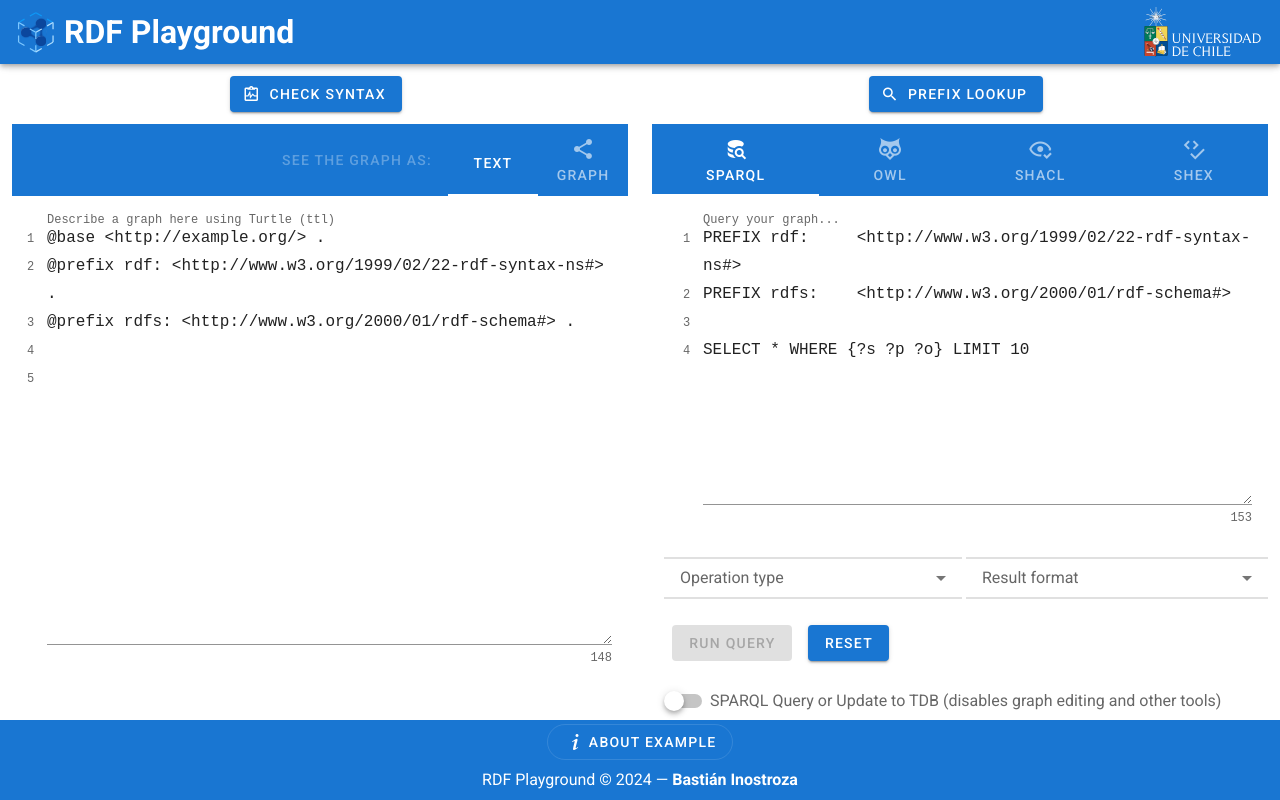
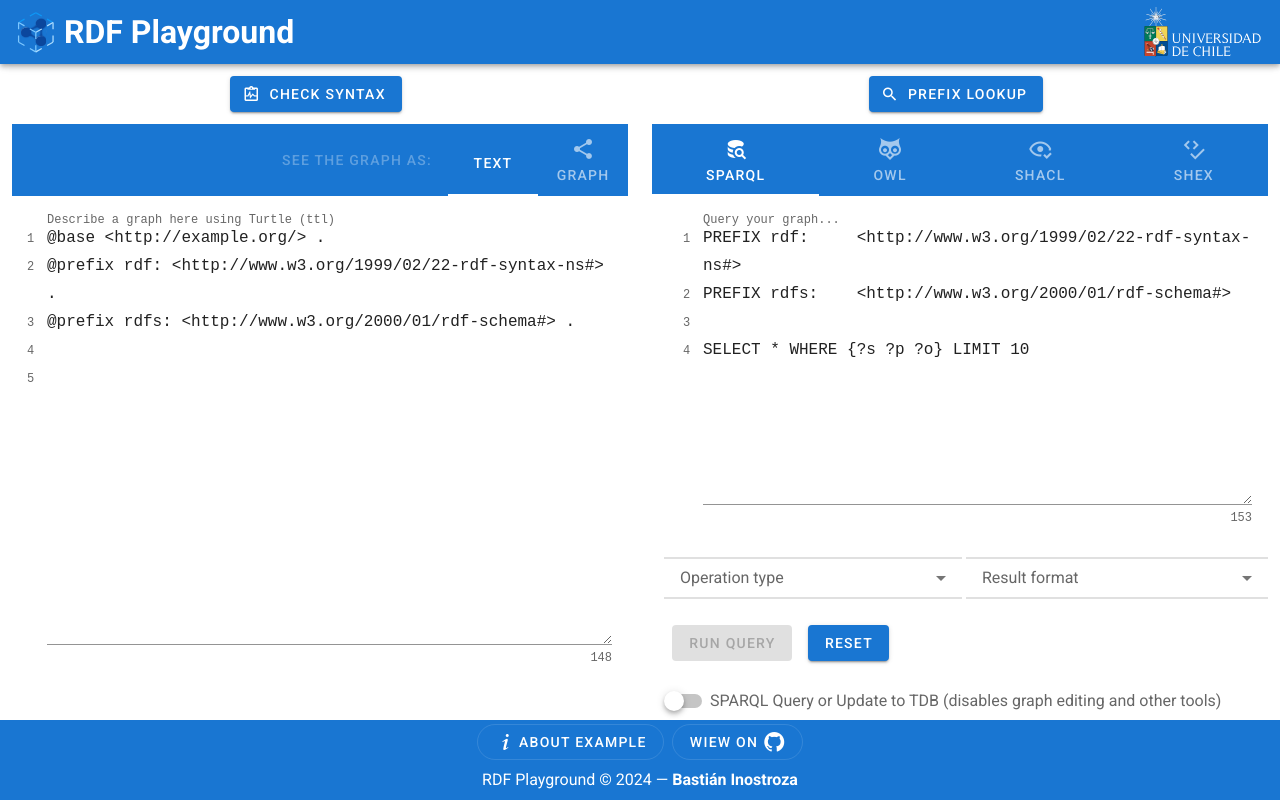
Before and after one commit to RDFPlaygroundProject/RDFPlayground, a Vue app in the folder odin/: page / in a window 1280 px wide. Built offline with nearby package versions, Linux system fonts and the light colour scheme; what vis would draw is missing.

Commit message:
added link to GitHub Project

```diff
--- a/odin/src/components/HelloWorld.vue
+++ b/odin/src/components/HelloWorld.vue
@@ -656,15 +656,18 @@
             </v-card>
           </v-dialog>
 
-          <!--v-btn
-            class="ma-1 mb-0 left white--text"
-            rounded
-            color="white"
-            text
-            disabled
-          >
-            Wiew on <v-icon>mdi-github</v-icon>
-          </v-btn -->
+          <a href="https://github.com/BastyZ/RDFPlayground" target="_blank">
+            <v-btn
+              class="ma-1 mb-0 lighten-4 left white--text"
+              rounded
+              outlined
+              dark
+              color="white"
+              text
+            >
+              Wiew on <v-icon class="ml-1">mdi-github</v-icon>
+            </v-btn>
+          </a>
 
           <v-col
             class="primary py-2 text-center white--text"
```
